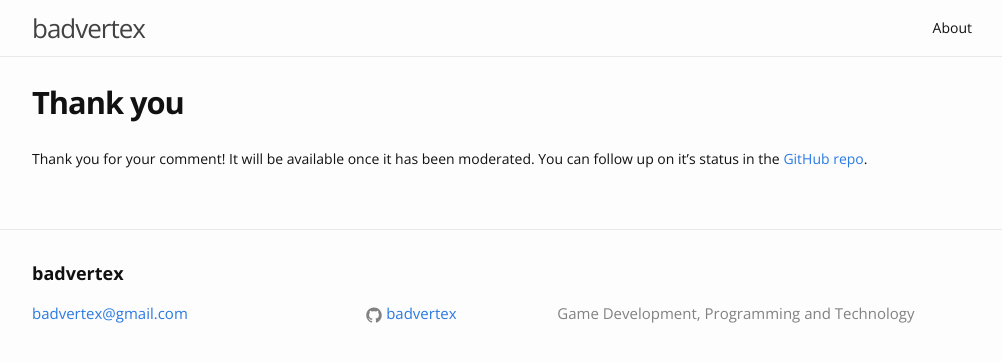
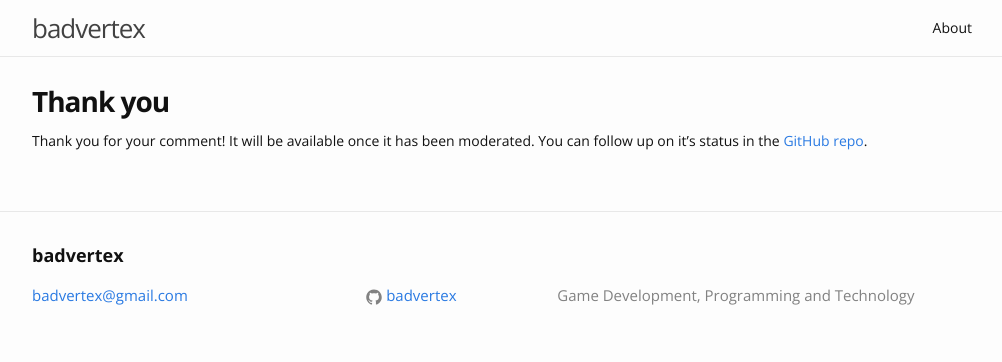
Before and after one commit to BadVertex/badvertex.github.io, a Jekyll site: the page built from thankyou.md, in a window 1280 px wide. Shown: the top 362 px of the page, without its empty margins (138-1140 px from the left). Built offline with Jekyll 4.4.1, drawn with Linux system fonts in a browser that asks for light colours.

Commit message:
Fix header size

```diff
--- a/_sass/_layout.scss
+++ b/_sass/_layout.scss
@@ -196,13 +196,8 @@
 /**
  * Posts
  */
-.post-header {
-    margin-bottom: $spacing-unit;
-}
-
 .post-title {
     display: block;
-    font-size: 2.2em;
     letter-spacing: -1px;
     line-height: 1;
 
@@ -213,8 +208,6 @@
 
 .post-content {
     margin-bottom: $spacing-unit;
-
-
 }
 
 .pagination {
```
